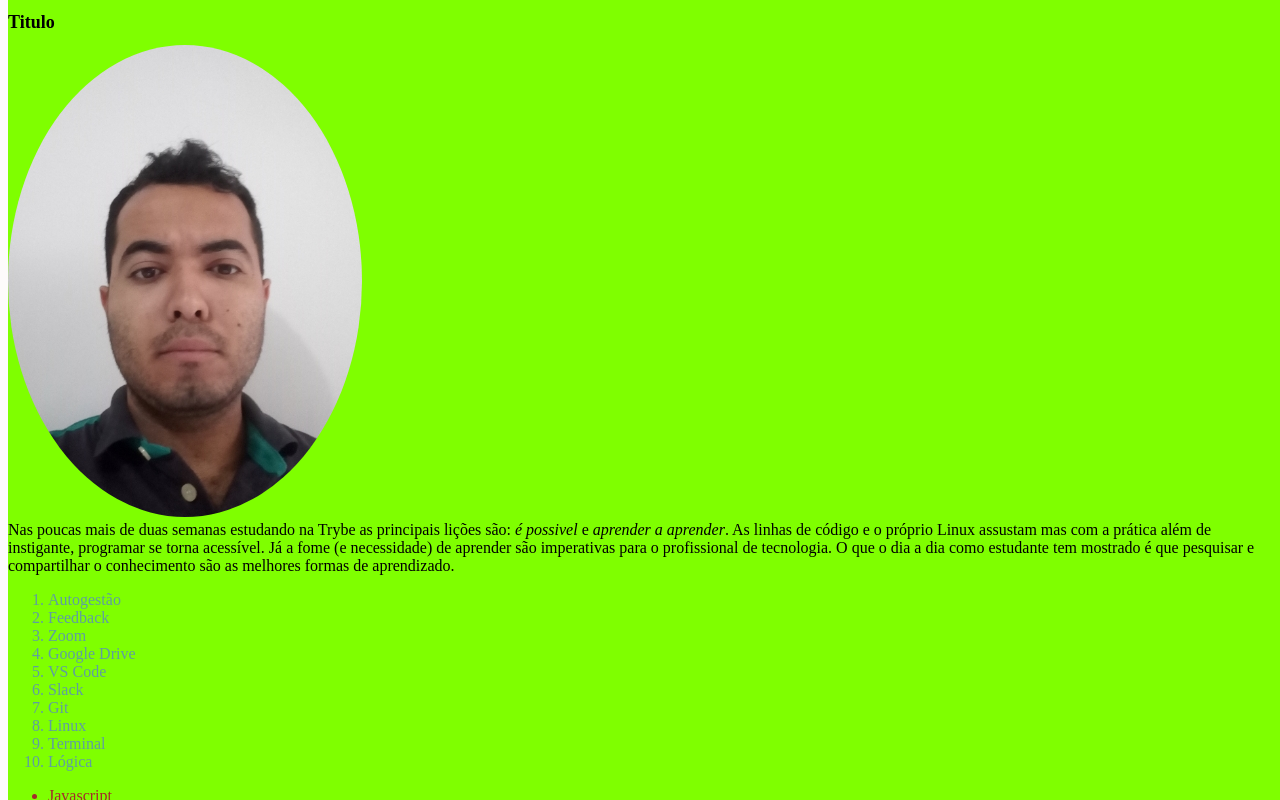
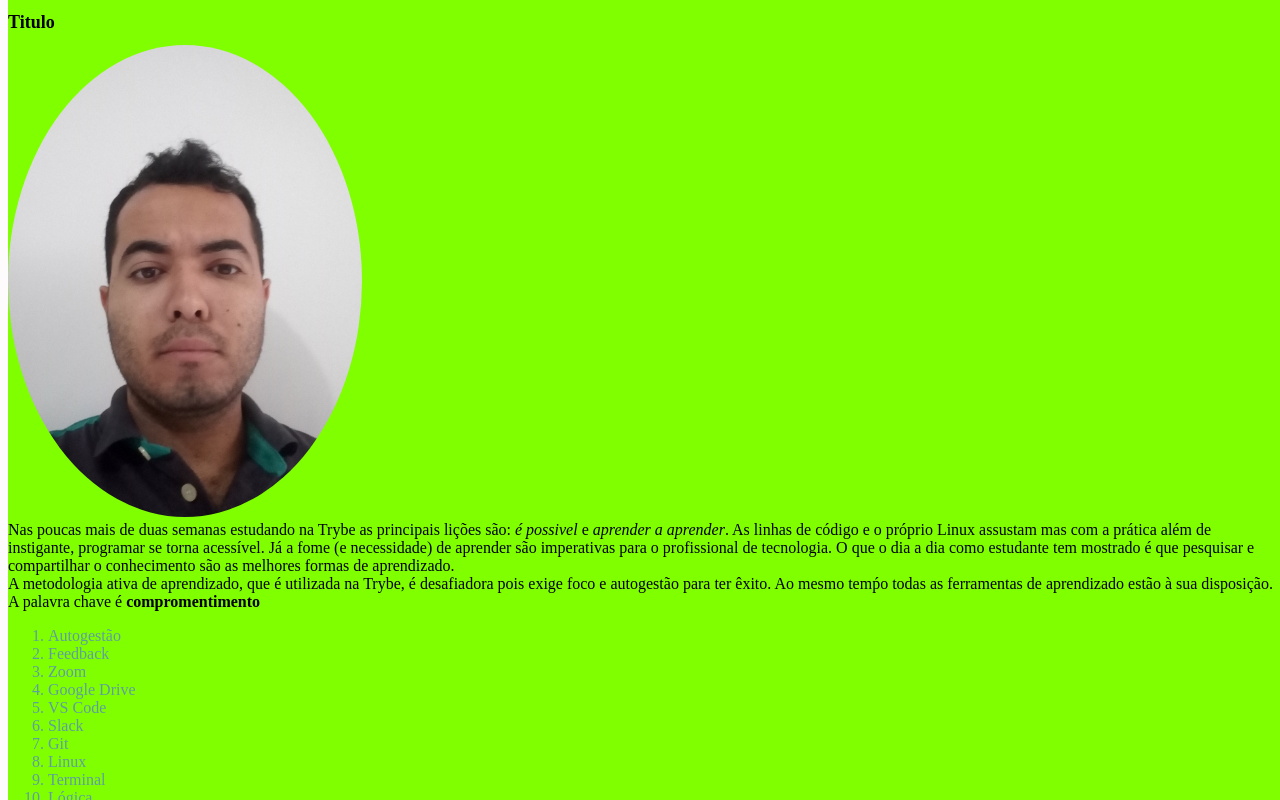
Before and after one commit to calilisantos/lessons-learned-project, a plain HTML site: page index.html in a window 1280 px wide. Drawn offline with Linux system fonts and the light colour scheme.

Commit message:
Requisito 10

```diff
--- a/index.html
+++ b/index.html
@@ -4,21 +4,26 @@
     <meta charset="UTF-8">
     <meta http-equiv="X-UA-Compatible" content="IE=edge">
     <meta name="viewport" content="width=device-width, initial-scale=1.0">
-    <title>Document</title>
-
+    <title>Lições aprendidas - Trybe!</title>
+/* Alguns marcadores utilizados: http://embuscadocodigo.com/codigos/html/video08.html*/
     <link rel="stylesheet" href="style.css">
 </head>
 <body>
-    <div id="cabecalho">
+    <main>
+        <header id="cabecalho">
             <h1  id="titulo"> Titulo </h1>
 
-    <div>
+            <header>
 
             <img id="minha_foto" src="foto.jpg" >
 
             <article>
-    Nas poucas mais de duas semanas estudando na Trybe as principais lições são: <em>é possivel</em> e <em>aprender a aprender</em>. As linhas de código e o próprio Linux assustam mas com a prática além de instigante, programar se torna acessível. Já a fome (e necessidade) de aprender são imperativas para o profissional de tecnologia. O que o dia a dia como estudante tem mostrado é que pesquisar e compartilhar o conhecimento são as melhores formas de aprendizado.
+            Nas poucas mais de duas semanas estudando na Trybe as principais lições são: <i><em>é possivel</em></i> e <i><em>aprender a aprender</em></i>. As linhas de código e o próprio Linux assustam mas com a prática além de instigante, programar se torna acessível. Já a fome (e necessidade) de aprender são imperativas para o profissional de tecnologia. O que o dia a dia como estudante tem mostrado é que pesquisar e compartilhar o conhecimento são as melhores formas de aprendizado.
             </article>
+            <section>
+            <aside>A metodologia ativa de aprendizado, que é utilizada na Trybe, é desafiadora pois exige foco e autogestão para ter êxito. Ao mesmo temṕo todas as ferramentas de aprendizado estão à sua disposição. A palavra chave é <strong>compromentimento</strong>
+            </aside>
+            </section>
 
             <ol id="licoes_aprendidas">
             <li>  Autogestão   </li>
@@ -46,10 +51,14 @@
             <li>   DOS  </li>
             </ul>
 
+           <nav>
             <a href= 'https://www.escavador.com/sobre/7384448/calili-dos-santos-silva' target='_blank'> About me </a>
             <a href= 'https://investidordireto.blogspot.com/' target='_blank'> Blog </a>
+           </nav>
 
             <footer id="rodape"> By: Calili dos Santos Silva </footer>
+    </main>
+
 
 </body>
 </html>
```
Lines whose indentation alone changed are shown as unchanged.
